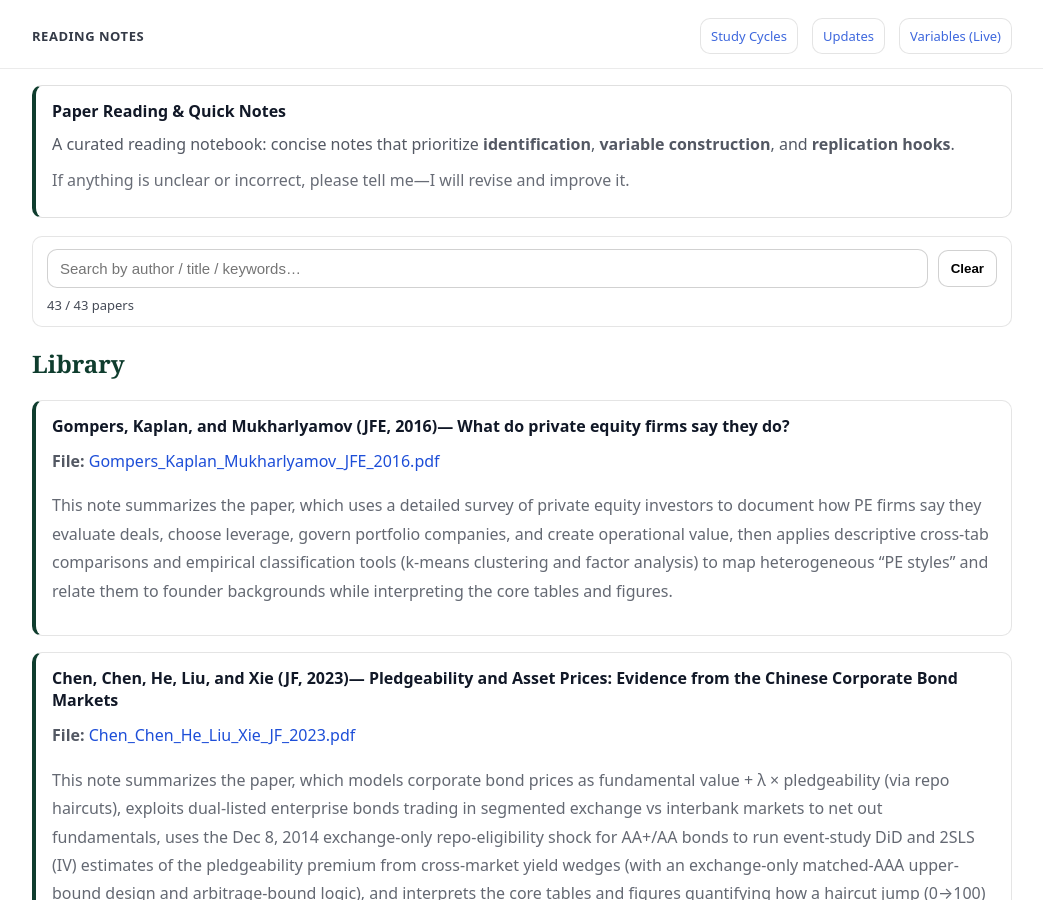
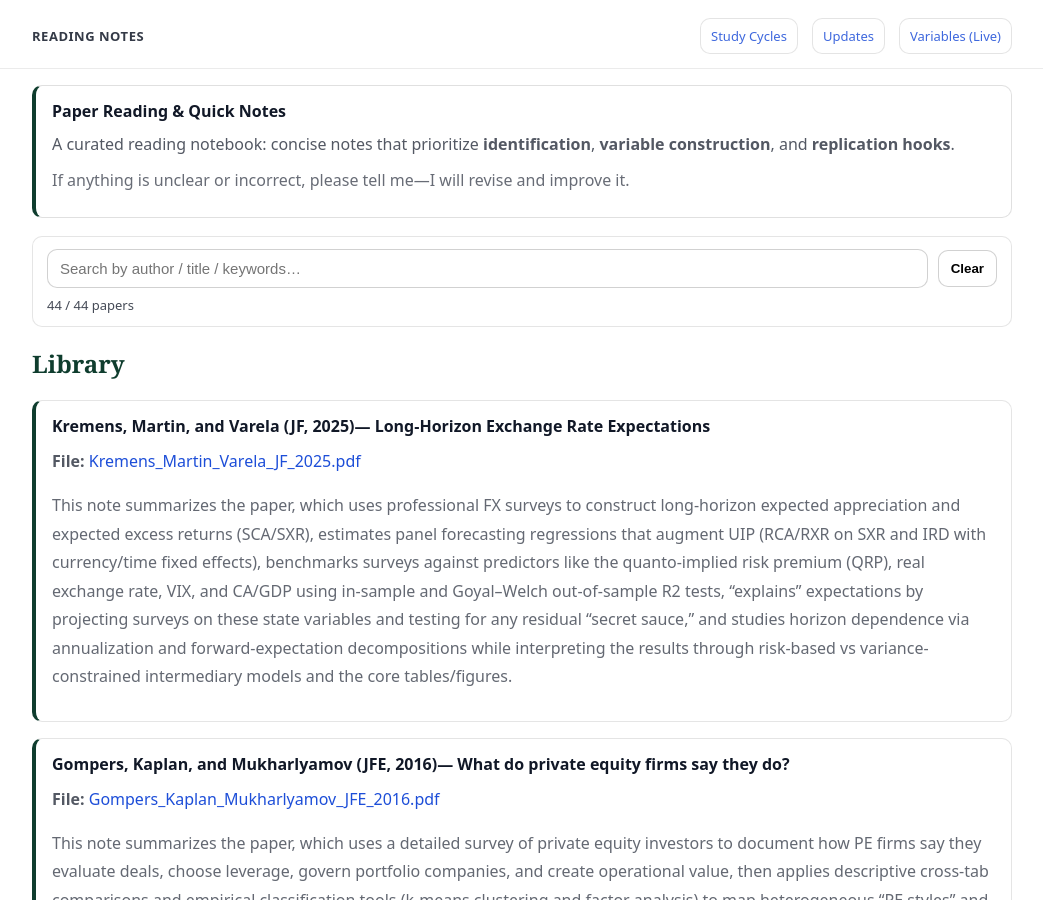
Before and after one commit to yaxinzn/study-archive, a Jekyll site: the page built from reading/index.md, in a window 1280 px wide and 900 px high. Shown: the whole window, without its empty margins (118-1161 px from the left). Built offline with Jekyll 4.4.1, drawn with Linux system fonts in a browser that asks for light colours.

Commit message:
Reading: add/update Kremens_Martin_Varela_JF_2025.pdf

```diff
--- a/_data/reading.yml
+++ b/_data/reading.yml
@@ -1,3 +1,7 @@
+- title: "Kremens, Martin, and Varela (JF, 2025)— Long-Horizon Exchange Rate Expectations"
+  file: "Kremens_Martin_Varela_JF_2025.pdf"
+  desc: "This note summarizes the paper, which uses professional FX surveys to construct long-horizon expected appreciation and expected excess returns (SCA/SXR), estimates panel forecasting regressions that augment UIP (RCA/RXR on SXR and IRD with currency/time fixed effects), benchmarks surveys against predictors like the quanto-implied risk premium (QRP), real exchange rate, VIX, and CA/GDP using in-sample and Goyal–Welch out-of-sample R2 tests, “explains” expectations by projecting surveys on these state variables and testing for any residual “secret sauce,” and studies horizon dependence via annualization and forward-expectation decompositions while interpreting the results through risk-based vs variance-constrained intermediary models and the core tables/figures."
+
 - title: "Gompers, Kaplan, and Mukharlyamov (JFE, 2016)— What do private equity firms say they do?"
   file: "Gompers_Kaplan_Mukharlyamov_JFE_2016.pdf"
   desc: "This note summarizes the paper, which uses a detailed survey of private equity investors to document how PE firms say they evaluate deals, choose leverage, govern portfolio companies, and create operational value, then applies descriptive cross-tab comparisons and empirical classification tools (k-means clustering and factor analysis) to map heterogeneous “PE styles” and relate them to founder backgrounds while interpreting the core tables and figures."
```
